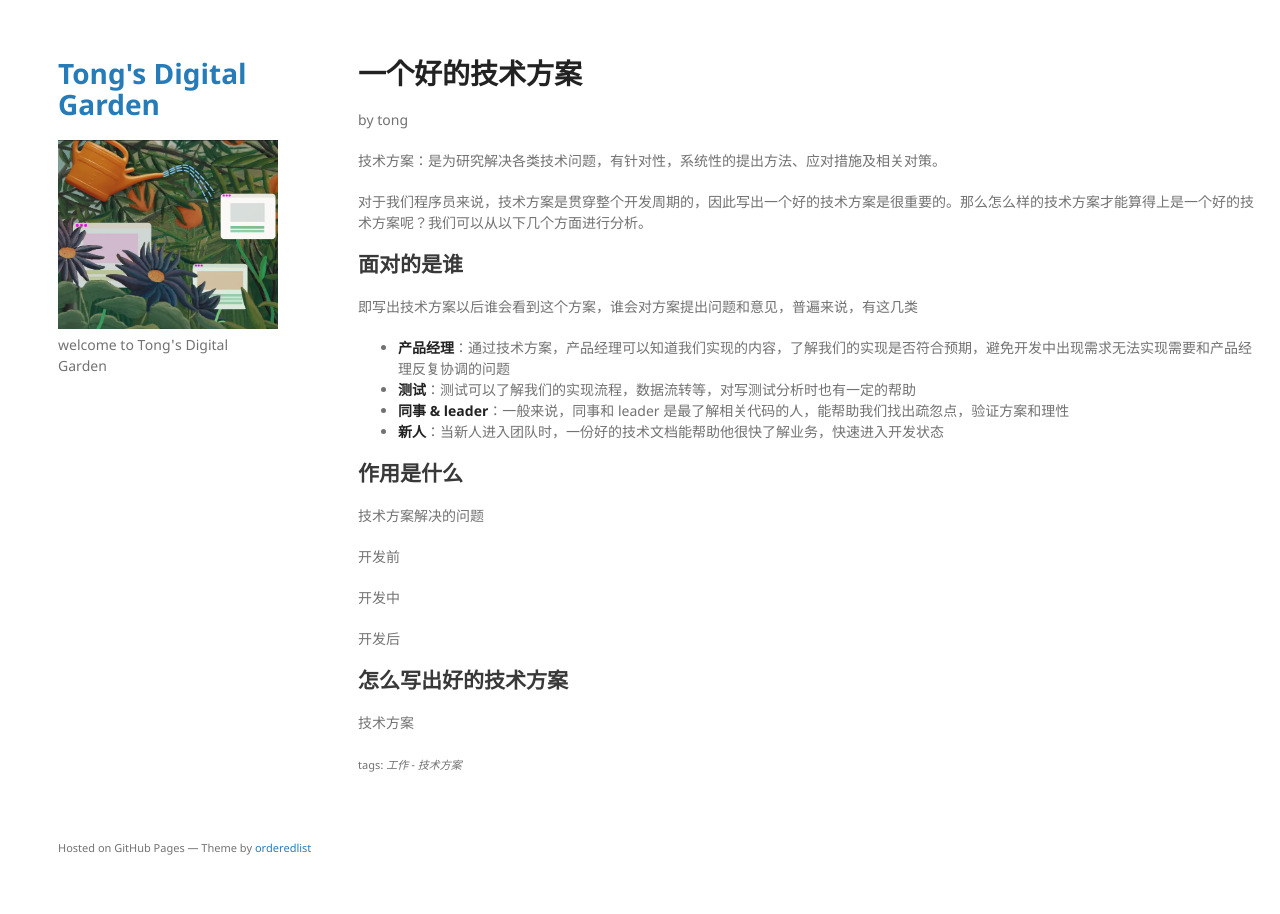
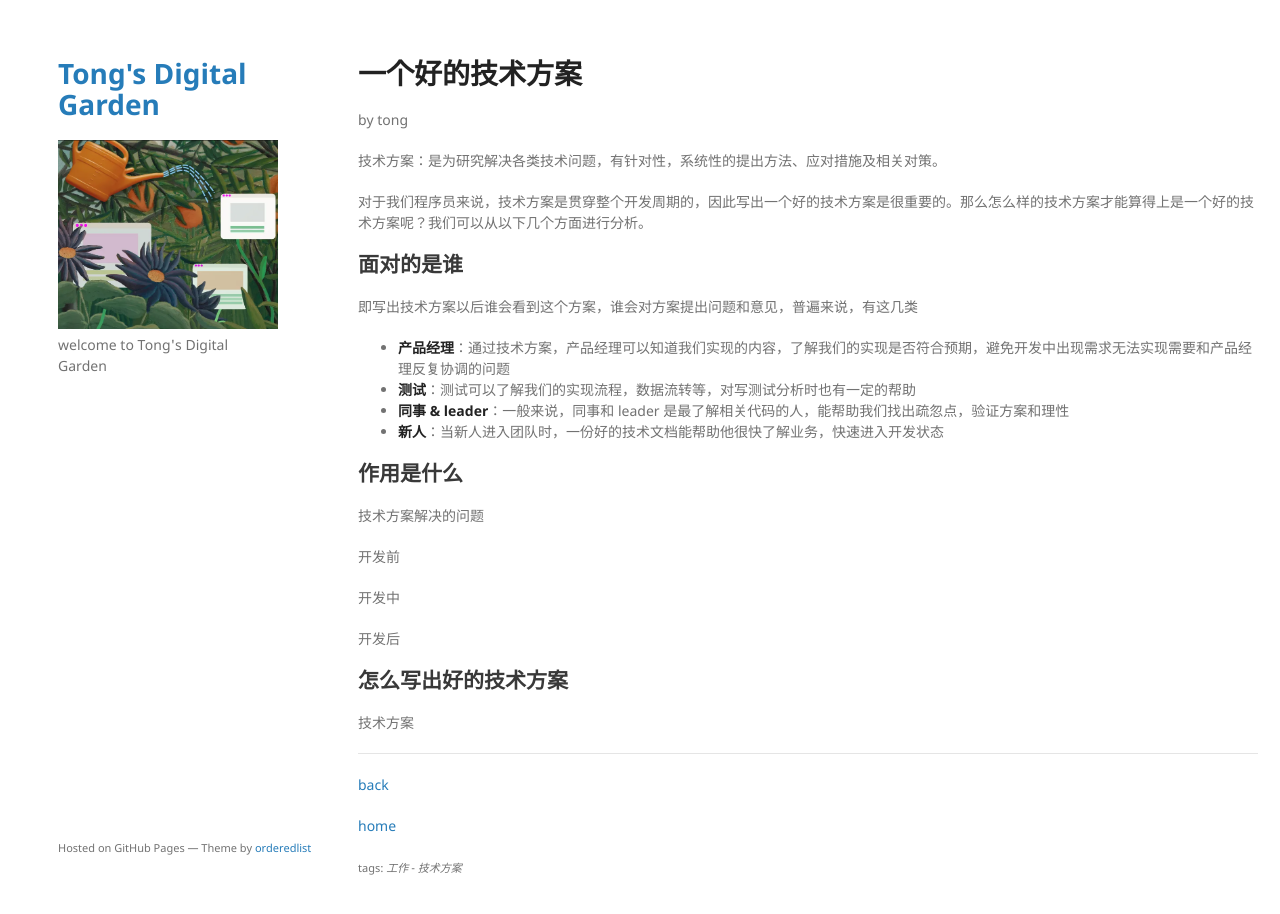
Before and after one commit to TongCodeSpace/TongCodeSpace.github.io, a Jekyll site: the page built from note/想法/记录/什么是一个好的技术方案.md, in a window 1280 px wide and 927 px high. Shown: the top 914 px of the window. Built offline with Jekyll 4.4.1, drawn with Linux system fonts in a browser that asks for light colours.

Commit message:
vault backup: M .obsidian/workspace.json note/想法/think.md note/想法/记录/什么是一个好的技术方案.md

```diff
--- a/note/想法/记录/什么是一个好的技术方案.md
+++ b/note/想法/记录/什么是一个好的技术方案.md
@@ -30,3 +30,12 @@ title: 一个好的技术方案
 ## 怎么写出好的技术方案
 
 技术方案
+
+
+
+
+---
+
+[back](../think.md)
+
+[home](../../../index.md)
```
Also changed, not shown: note/想法/think.md (+1 -1 lines), .obsidian/workspace.json.
